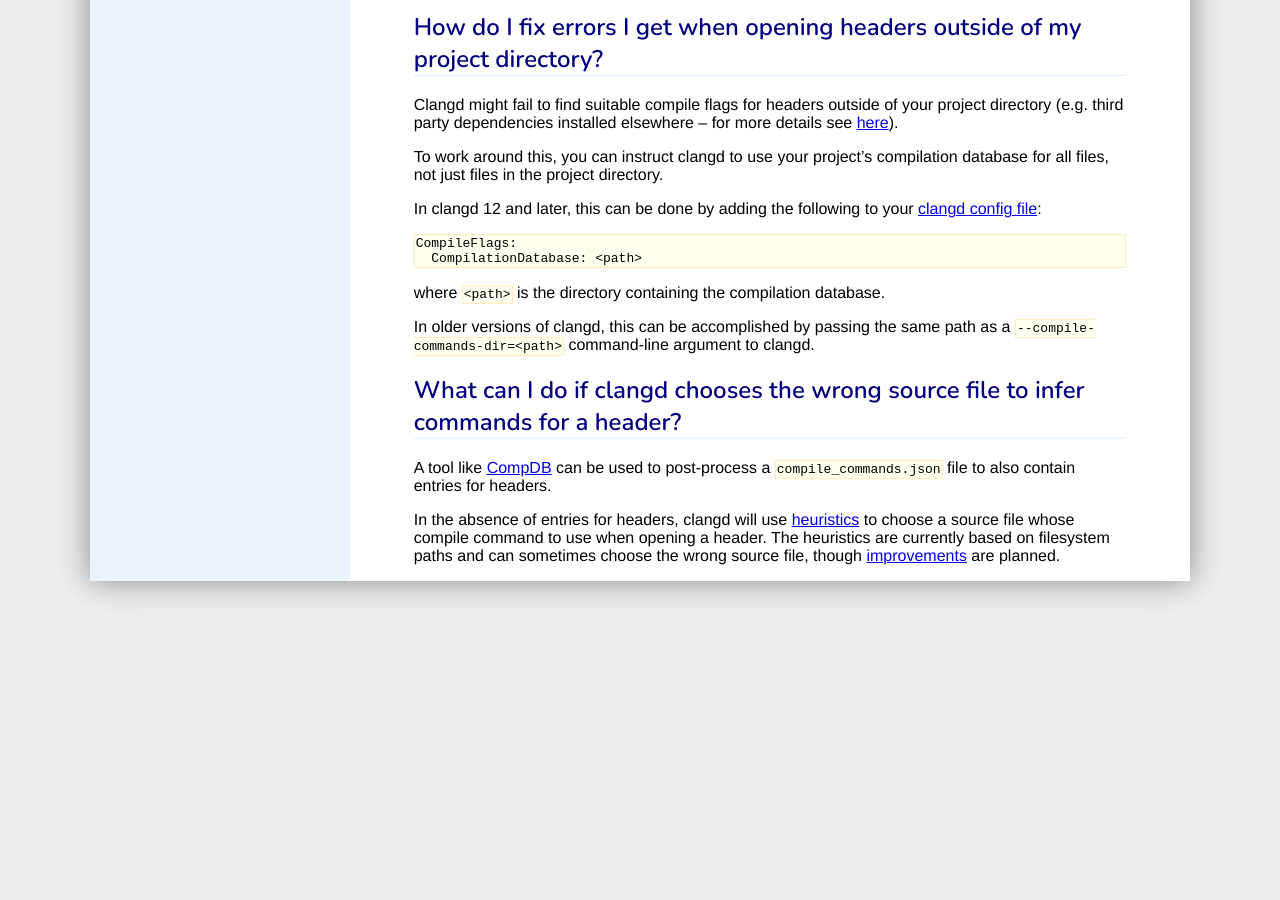
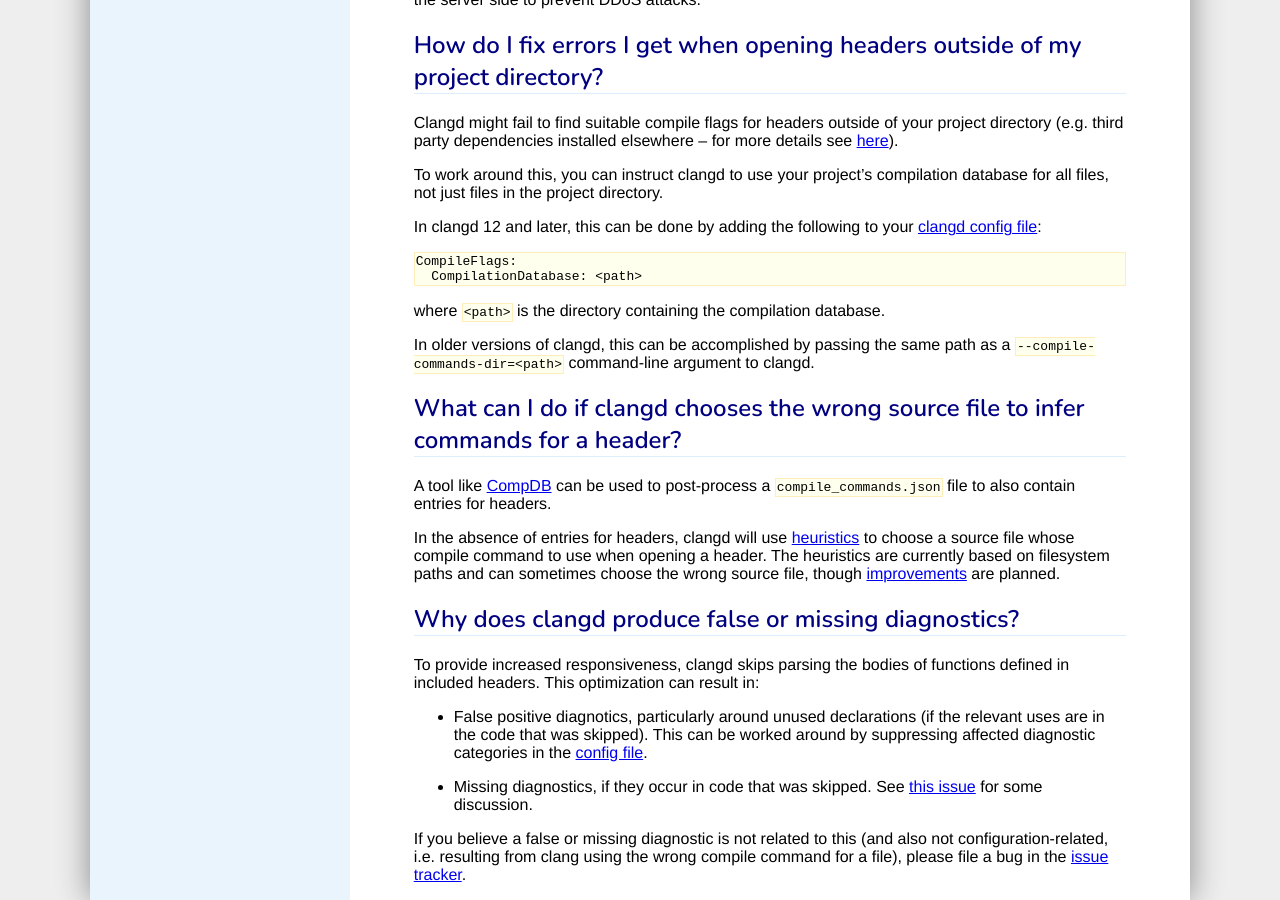
Before and after one commit to llvm/clangd-www, a Jekyll site: the page built from faq.md, in a window 1280 px wide and 900 px high, scrolled down 1900 px. Built offline with Jekyll 4.4.1, drawn with Linux system fonts in a browser that asks for light colours; our own code applies the rules of GitHub Pages for plain Markdown files; some of the changed text lies outside the part shown.

Commit message:
FAQ: Add question about false positive/negative diagnostics
The answer focuses particularly on issues caused by the preamble
parse skipping the bodies of functions.

```diff
--- a/faq.md
+++ b/faq.md
@@ -141,3 +141,22 @@
 The heuristics are currently based on filesystem paths and can sometimes
 choose the wrong source file, though
 [improvements](https://github.com/clangd/clangd/issues/123) are planned.
+
+## Why does clangd produce false or missing diagnostics?
+
+To provide increased responsiveness, clangd skips parsing the bodies of
+functions defined in included headers. This optimization can result in:
+
+- False positive diagnotics, particularly around unused declarations
+  (if the relevant uses are in the code that was skipped). This can be
+  worked around by suppressing affected diagnostic categories in the
+  [config file](https://clangd.llvm.org/config.html#suppress).
+
+- Missing diagnostics, if they occur in code that was skipped. See
+  [this issue](https://github.com/clangd/clangd/issues/137) for some
+  discussion.
+
+If you believe a false or missing diagnostic is not related to this (and
+also not configuration-related, i.e. resulting from clang using the wrong
+compile command for a file), please file a bug in the
+[issue tracker](https://github.com/clangd/clangd/issues).
```
